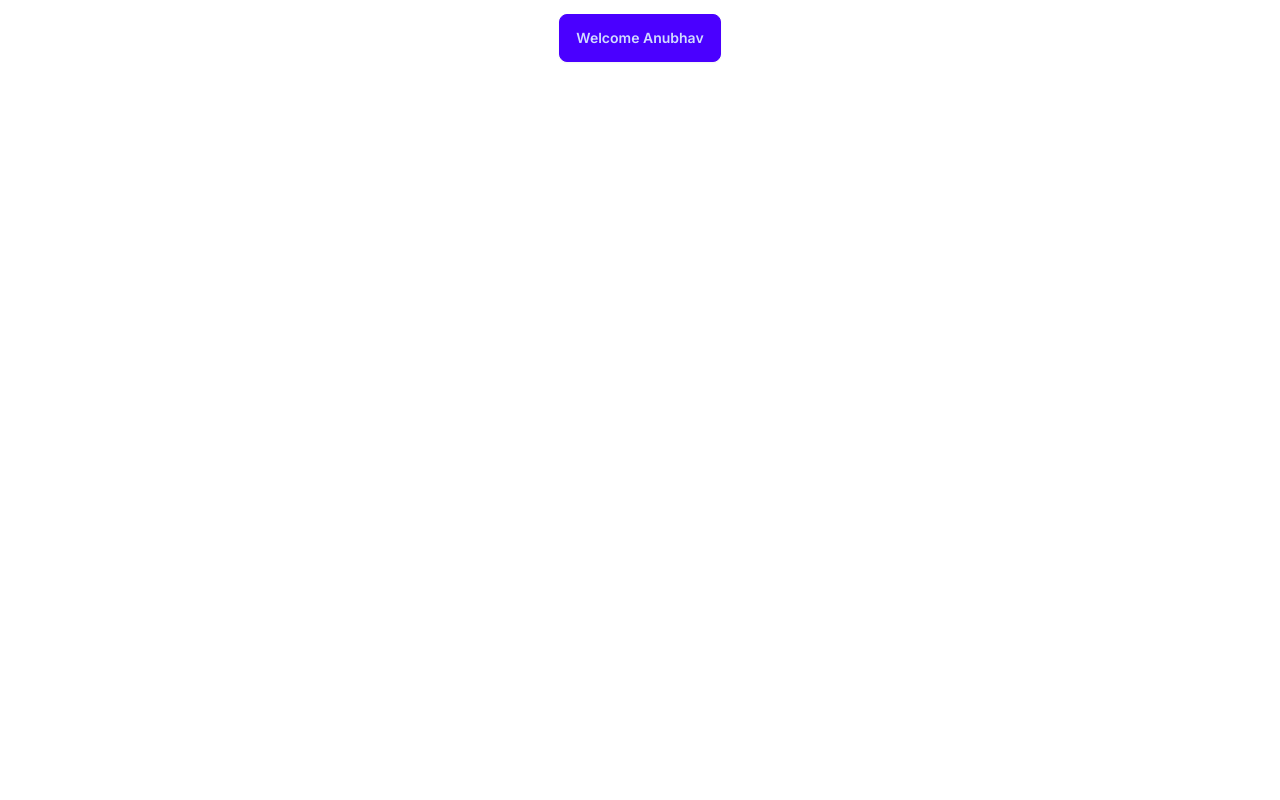
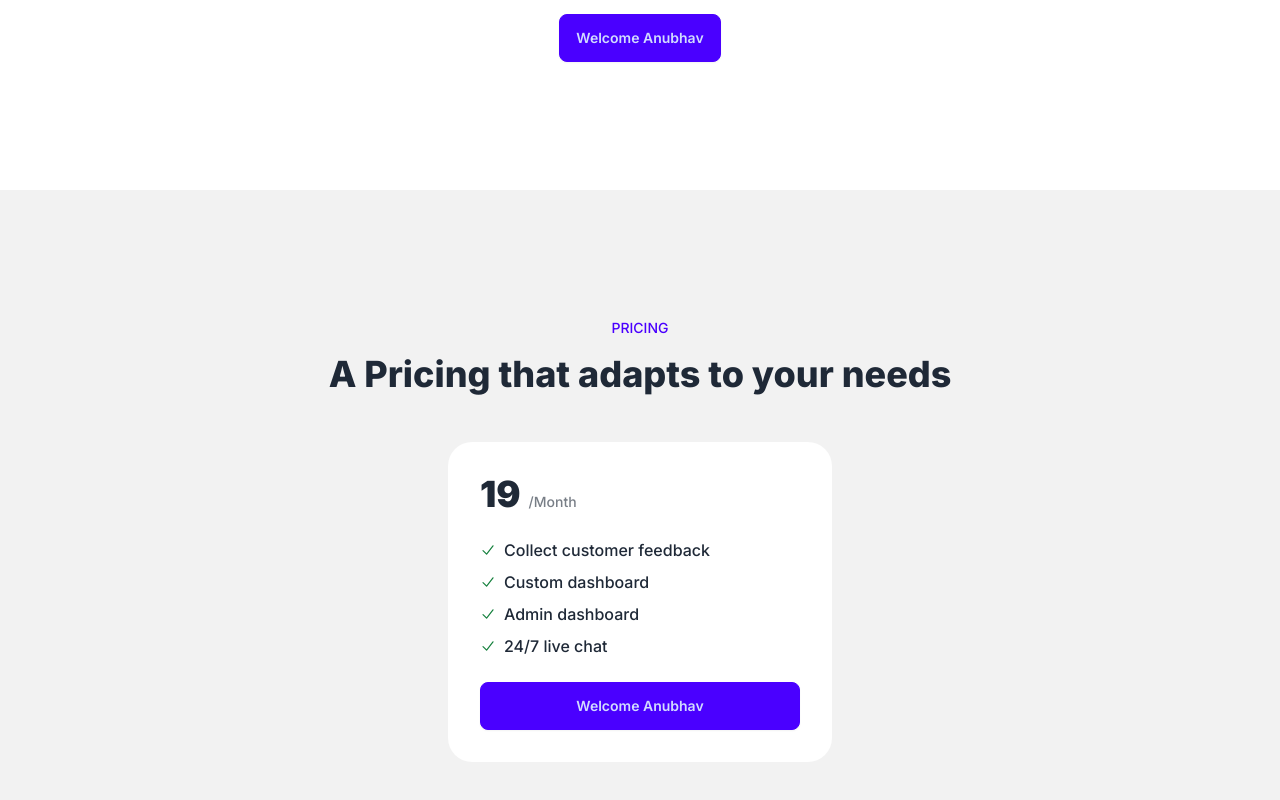
Before and after one commit to anubhav-cp/mysaas, a Next.js app: page / in a window 1280 px wide. Shown: the part 386-1186 px from the top of the page. Before the commit the page ends 800 px from the top, so only its background shows below. Built offline with nearby package versions, Linux system fonts and the light colour scheme.

Commit message:
updated pricing secton

```diff
--- a/app/dashboard/page.js
+++ b/app/dashboard/page.js
@@ -1,5 +1,3 @@
-import Image from "next/image";
-
 export default function Home() {
   return (
    <main>
--- a/app/page.js
+++ b/app/page.js
@@ -2,11 +2,13 @@ import ButtonLogin from "@/components/buttonLogin";
 import Link from "next/link";
 
 export default function Home() {
+  const isLoggedIn = true;
+  const name = "Anubhav";
 
-  const isLoggedIn = true
-  const name = 'Anubhav'
+
   return (
     <main>
+      {/* Header */}
       <section className="bg-base-200">
         <div className="flex max-w-3xl mx-auto justify-between items-center px-8 py-2">
           <div className="font-bold">MySaas</div>
@@ -15,16 +17,64 @@ export default function Home() {
             <a className="link link-hover">FAQs</a>
           </div>
           <div>
-      <ButtonLogin hasLoggedIn = {isLoggedIn} name = {name}/>
+            <ButtonLogin hasLoggedIn={isLoggedIn} name={name} />
           </div>
         </div>
       </section>
+
+      {/* Hero */}
       <section className="text-center py-32 px-8 max-w-3xl mx-auto">
-      <h1 className="text-4xl lg:text-5xl font-extrabold mb-6">Collect customer feedback to build better products</h1>
+        <h1 className="text-4xl lg:text-5xl font-extrabold mb-6">
+          Collect customer feedback to build better products
+        </h1>
         <div className="opacity-90 mb-10">
-      Create a feedback board in minutes, prioritize features, and build products your customers will love.
+          Create a feedback board in minutes, prioritize features, and build
+          products your customers will love.
         </div>
-    <ButtonLogin hasLoggedIn = {isLoggedIn} name = {name}/>
+        <ButtonLogin hasLoggedIn={isLoggedIn} name={name} />
+      </section>
+
+      {/* Pricing */}
+      <section className="bg-base-200">
+        <div className="py-32 px-8 max-w-3xl font-medium mx-auto">
+          <p className="text-sm text-center uppercase mb-4 text-primary">
+            Pricing
+          </p>
+          <h2 className="text-3xl lg:text-4xl font-extrabold mb-12 text-center">
+            A Pricing that adapts to your needs
+          </h2>
+
+          <div className="p-8 bg-base-100 w-96 rounded-3xl mx-auto space-y-6">
+            <div className="flex gap-2 items-baseline">
+              <div className="text-4xl font-black">19</div>
+              <div className="text-sm opacity-60 font-medium">/Month</div>
+            </div>
+            <ul className="space-y-2">
+              {['Collect customer feedback',
+    'Custom dashboard',
+    'Admin dashboard',
+    '24/7 live chat',].map((item) => {
+                return (<li className="flex gap-2 items-center" key="item">
+                <svg
+                  xmlns="http://www.w3.org/2000/svg"
+                  viewBox="0 0 20 20"
+                  fill="currentColor"
+                  className="text-green-700 w-4 h-4"
+                >
+                  <path
+                    fillRule="evenodd"
+                    d="M16.704 4.153a.75.75 0 0 1 .143 1.052l-8 10.5a.75.75 0 0 1-1.127.075l-4.5-4.5a.75.75 0 0 1 1.06-1.06l3.894 3.893 7.48-9.817a.75.75 0 0 1 1.05-.143Z"
+                    clipRule="evenodd"
+                  />
+                </svg>
+                {item}
+              </li>)
+
+              })}
+            </ul>
+            <ButtonLogin hasLoggedIn={isLoggedIn} name={name} extraStyle={'w-full'}/>
+          </div>
+        </div>
       </section>
     </main>
   );
--- a/components/buttonLogin.js
+++ b/components/buttonLogin.js
@@ -1,10 +1,10 @@
 import Link from "next/link";
 
 const buttonLogin = (props) => {
-    const {hasLoggedIn, name} = props
+    const {hasLoggedIn, name, extraStyle} = props
 
     if(hasLoggedIn) {
-        return <Link href='dashboard' className="btn btn-primary">Welcome {name}</Link>
+        return <Link href='dashboard' className={`btn btn-primary ${extraStyle ? extraStyle:''}`}>Welcome {name}</Link>
     }
 
     return <Link href=''>Please Login!</Link>
```
Also changed, not shown: .eslintrc.json. Lines whose indentation alone changed are shown as unchanged.
